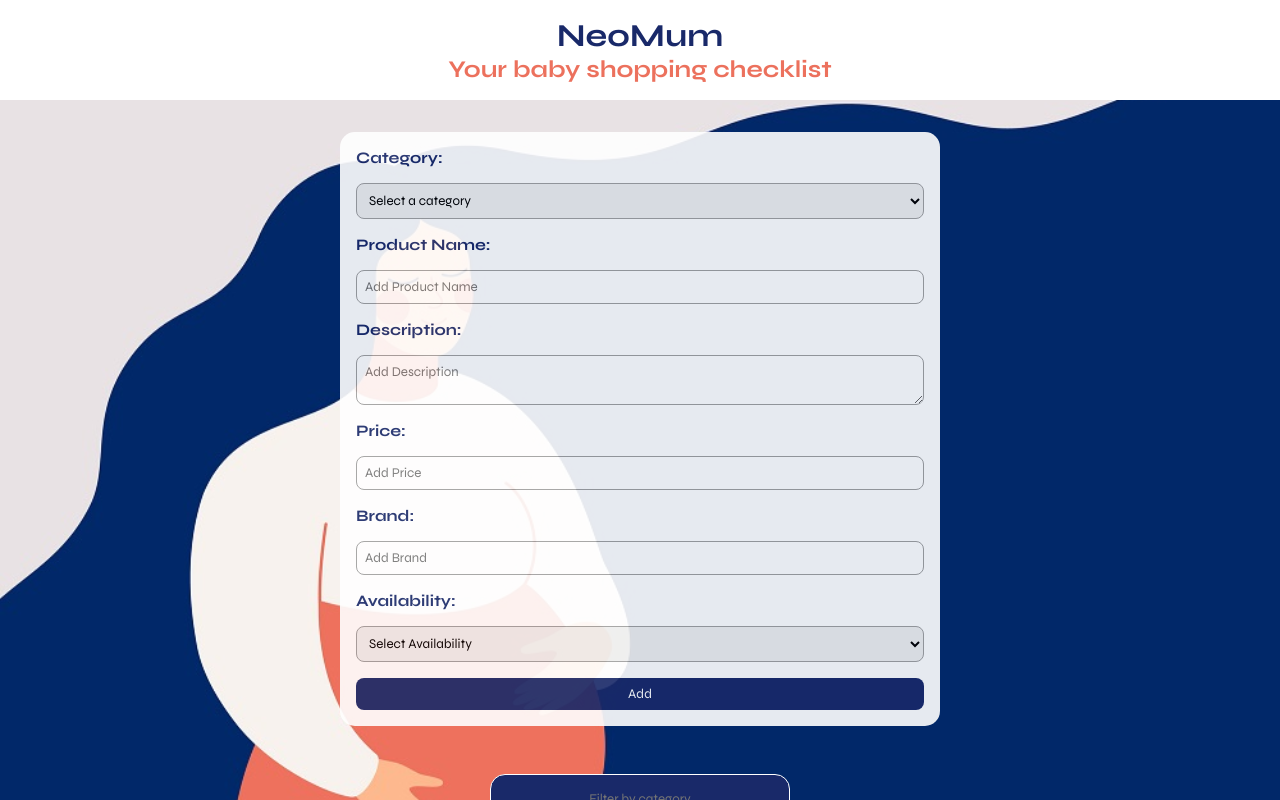
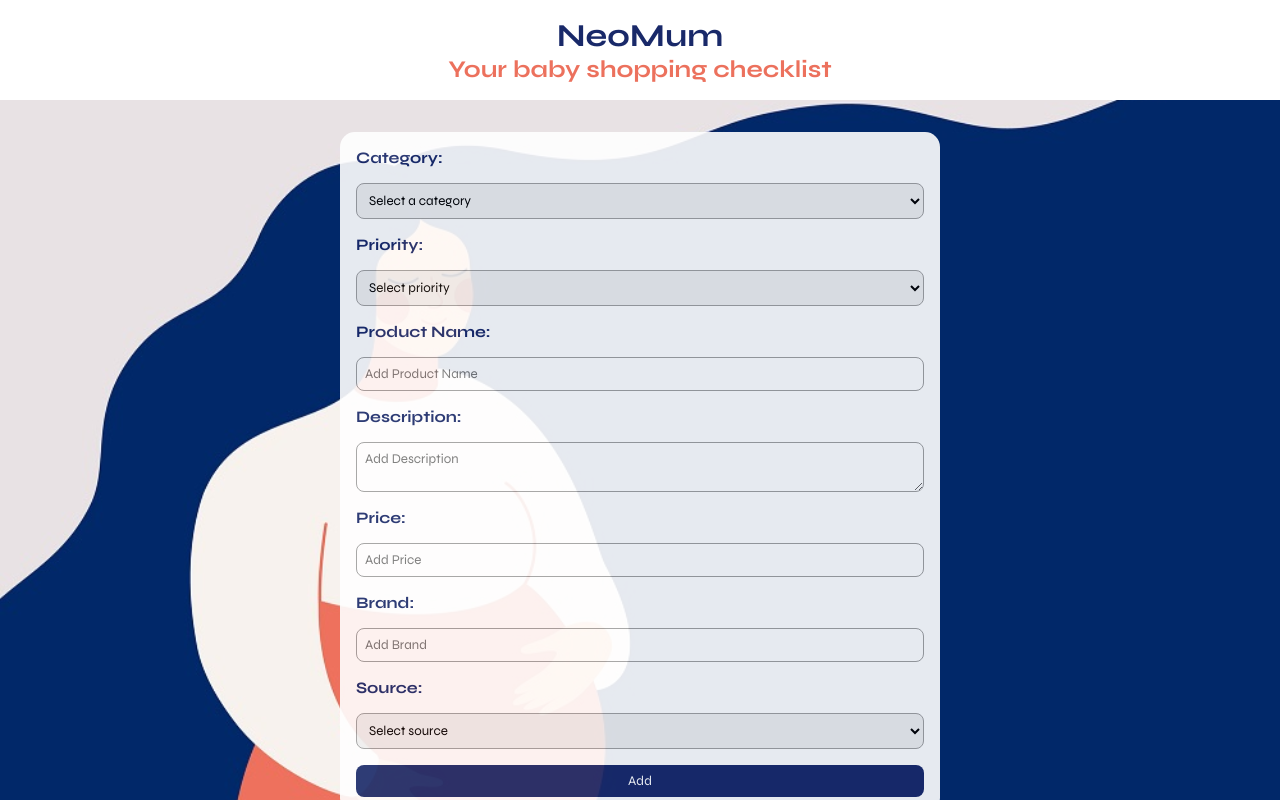
Before and after one commit to giadantioco/deploy-maternity-app, a React (Vite) app: page / in a window 1280 px wide. Shown: the top 800 px of the page. Built offline with nearby package versions, Linux system fonts and the light colour scheme.

Commit message:
feat: add priority and source selects to form

```diff
--- a/src/App.jsx
+++ b/src/App.jsx
@@ -24,7 +24,7 @@ const initialState = [
     description: "Prevent and reduce stretch marks during maternity",
     price: "14.99",
     brand: "Bio-Oil",
-    priority: "nice to have",
+    priority: "nice",
     source: "gift",
     bought: true,
   },
@@ -84,8 +84,7 @@ function App() {
       !input.price ||
       !input.brand ||
       !input.priority ||
-      !input.source ||
-      !input.bought
+      !input.source
     ) {
       toast.error("All fields must be filled!");
       return;
--- a/src/components/Form/Form.jsx
+++ b/src/components/Form/Form.jsx
@@ -46,6 +46,14 @@ function Form({ input, handleChange, handleSubmit }) {
         <option value="Toys">{labels.optToys}</option>
       </select>
 
+      <label>{labels.priority}</label>
+      <select id="priority" value={input.priority} onChange={onInputChange}>
+        <option value="">{labels.optPriority}</option>
+        <option value="essential">{labels.optEssential}</option>
+        <option value="useful">{labels.optUseful}</option>
+        <option value="nice">{labels.optNice}</option>
+      </select>
+
       <label>{labels.productName}</label>
       <input
         id="productName"
@@ -79,20 +87,15 @@ function Form({ input, handleChange, handleSubmit }) {
         onChange={onInputChange}
       />
 
-      <label>{labels.availability}</label>
-      <select
-        id="availability"
-        value={input.availability}
-        onChange={onInputChange}
-      >
-        <option value="">{labels.addAvailability}</option>
-        <option value="Available">{labels.optAvailable}</option>
-        <option value="Not Available">{labels.optNotAvailable}</option>
+      <label>{labels.source}</label>
+      <select id="source" value={input.source} onChange={onInputChange}>
+        <option value="">{labels.optSource}</option>
+        <option value="buy">{labels.optBuy}</option>
+        <option value="borrow">{labels.optBorrow}</option>
+        <option value="gift">{labels.optGift}</option>
       </select>
 
-      <button type="submit" >
-        {labels.submit}
-      </button>
+      <button type="submit">{labels.submit}</button>
     </form>
   );
 }
--- a/src/data/labels.js
+++ b/src/data/labels.js
@@ -2,20 +2,26 @@ export const labels = {
   // header
   maternityProducts: "NeoMum",
   headline: "Your baby shopping checklist",
+
   //  form
   category: "Category:",
   productName: "Product Name:",
   description: "Description:",
   price: "Price:",
   brand: "Brand:",
-  availability: "Availability:",
+  priority: "Priority:",
+  source: "Source:",
+
   // btn
   submit: "Add",
   delete: "Delete",
+
   // filter
   filter: "Filter by category",
+
   // footer
   footer: "NeoMum © Made with love for new mums 💙",
+
   // option values
   optCategory: "Select a category",
   optClothes: "Clothes",
@@ -24,12 +30,22 @@ export const labels = {
   optBreastfeeding: "Food & Breastfeeding",
   optEquipment: "Baby's Equipment",
   optToys: "Toys & Entertainment",
-  optAvailable: "Available",
-  optNotAvailable: "Not Available",
+
+  // option priority
+  optPriority: "Select priority",
+  optEssential: "Essential",
+  optUseful: "Useful",
+  optNice: "Nice to have",
+
+  // option source
+  optSource: "Select source",
+  optBuy: "Buy",
+  optBorrow: "Borrow",
+  optGift: "Gift",
+
   // placeholders
   addProductName: "Add Product Name",
   addDescription: "Add Description",
   addBrand: "Add Brand",
   addPrice: "Add Price",
-  addAvailability: "Select Availability",
 };
```
